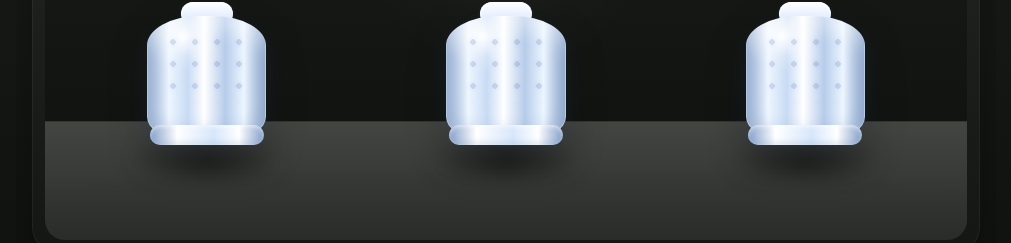
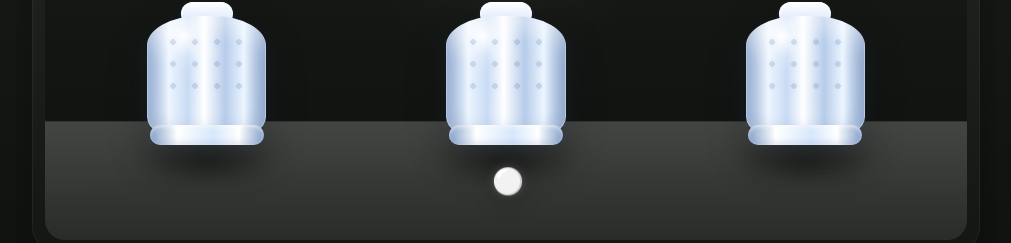
Before and after one commit to vadimegorov05512-hue/rockybalboa, a React (Vite) app in the folder thimbles-miniapp/: page / in a window 1280 px wide. Shown: the part 709-952 px from the top of the page, without its empty margins (134-1145 px from the left). Built offline with nearby package versions, Linux system fonts and the light colour scheme; what @telegram-apps/sdk would draw is missing.

Commit message:
Move ball in front of thimble

```diff
--- a/thimbles-miniapp/src/App.css
+++ b/thimbles-miniapp/src/App.css
@@ -482,8 +482,8 @@ h1 {
   --slot-size: calc((100% - 36px) / 3);
   position: absolute;
   left: calc(18px + var(--slot) * var(--slot-size) + (var(--slot-size) / 2) - 14px);
-  bottom: 98px;
-  z-index: 1;
+  bottom: 46px;
+  z-index: 3;
   font-size: 1.6rem;
   line-height: 1;
   filter: brightness(1.08) drop-shadow(0 0 4px rgba(255, 255, 255, 0.2)) drop-shadow(0 6px 10px rgba(0, 0, 0, 0.28));
@@ -492,7 +492,7 @@ h1 {
 
 .revealed-ball {
   position: absolute;
-  bottom: 38px;
+  bottom: 6px;
   left: 50%;
   transform: translateX(-50%);
 }
```
